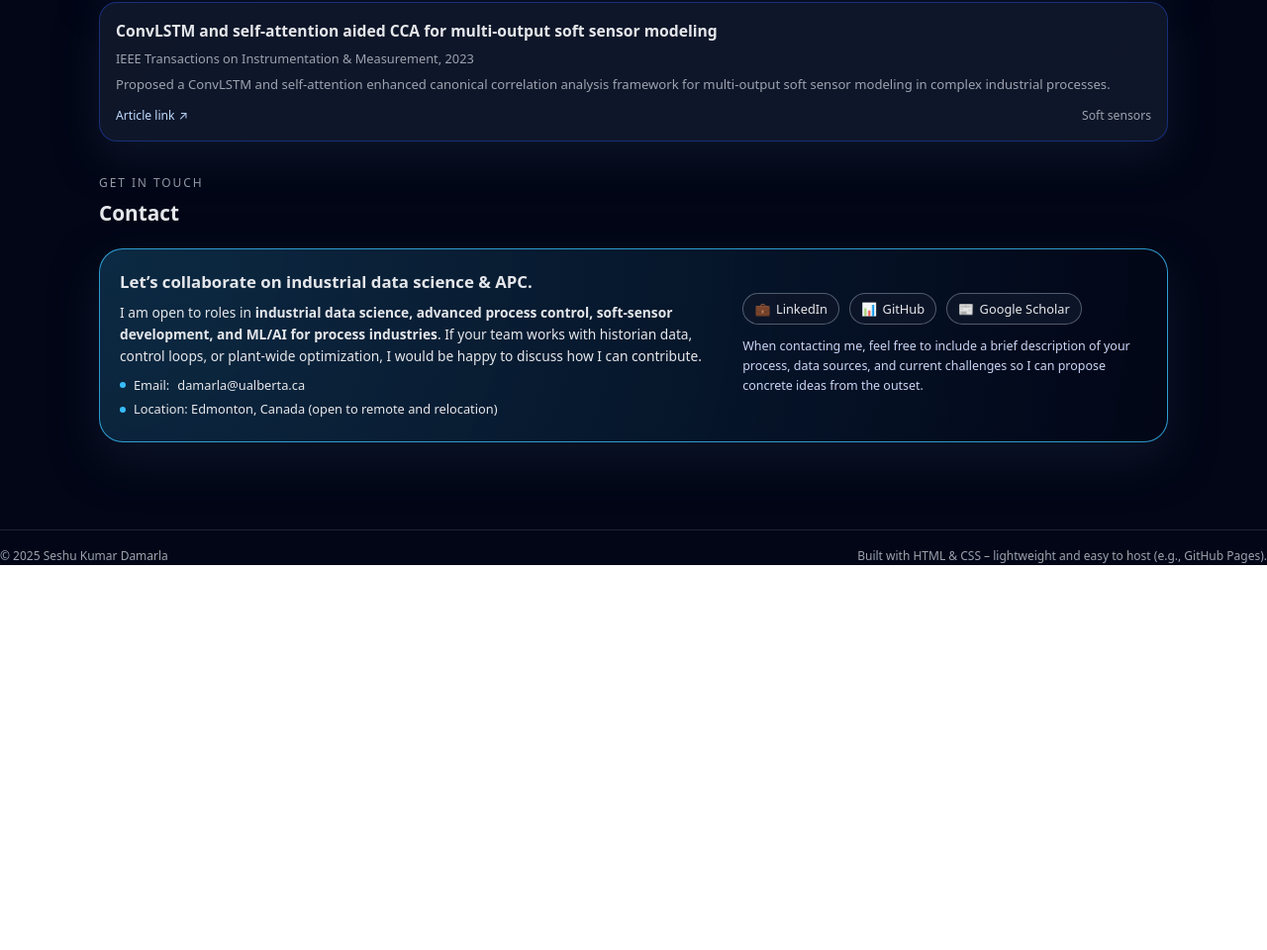
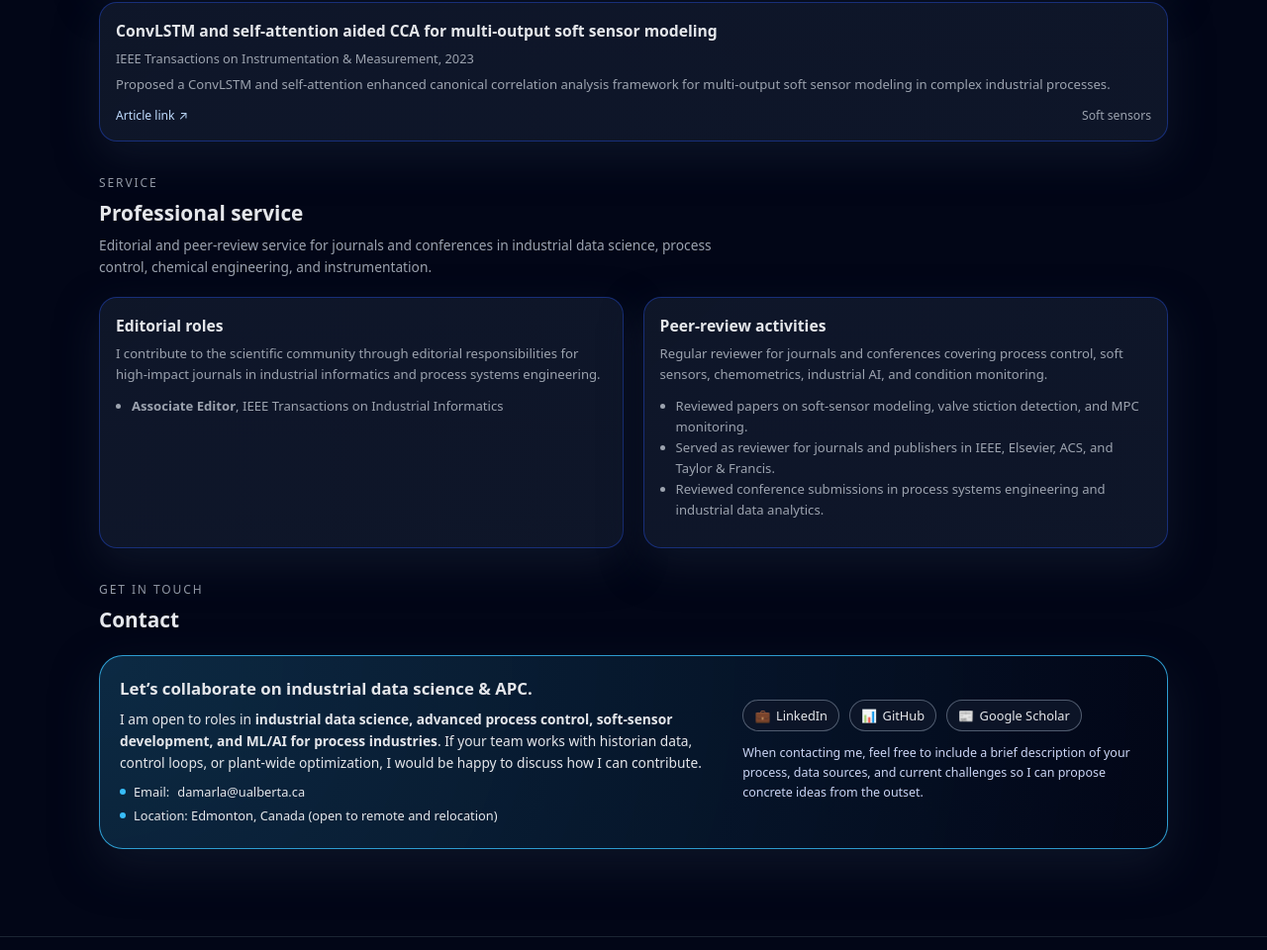
Before and after one commit to seshu-damarla/seshu-damarla.github.io, a plain HTML site: page index.html in a window 1280 px wide. Shown: the part 3485-4445 px from the top of the page at 99% size. Before the commit the page ends 4056 px from the top, so only its background shows below. Drawn offline with Linux system fonts and the light colour scheme.

```diff
--- a/index.html
+++ b/index.html
@@ -1054,6 +1054,47 @@
         <!-- You can keep adding more cards as needed -->
       </div>
     </section>
+    <!-- Professional Service -->
+    <section id="service">
+      <div class="section-header">
+        <div class="section-eyebrow">Service</div>
+        <h2 class="section-title">Professional service</h2>
+        <p class="section-desc">
+          Editorial and peer-review service for journals and conferences in industrial data science,
+          process control, chemical engineering, and instrumentation.
+        </p>
+      </div>
+
+      <div class="grid grid-2">
+        <article class="card">
+          <h3 class="card-heading">Editorial roles</h3>
+          <p class="card-body">
+            I contribute to the scientific community through editorial responsibilities for
+            high-impact journals in industrial informatics and process systems engineering.
+          </p>
+          <ul class="card-body" style="margin-left: 1rem; list-style: disc;">
+            <li>
+              <strong>Associate Editor</strong>, IEEE Transactions on Industrial Informatics
+            </li>
+            <!-- Add more if applicable -->
+            <!-- <li><strong>Guest Editor</strong>, Special issues on industrial ML and soft sensors</li> -->
+          </ul>
+        </article>
+
+        <article class="card">
+          <h3 class="card-heading">Peer-review activities</h3>
+          <p class="card-body">
+            Regular reviewer for journals and conferences covering process control, soft sensors,
+            chemometrics, industrial AI, and condition monitoring.
+          </p>
+          <ul class="card-body" style="margin-left: 1rem; list-style: disc;">
+            <li>Reviewed papers on soft-sensor modeling, valve stiction detection, and MPC monitoring.</li>
+            <li>Served as reviewer for journals and publishers in IEEE, Elsevier, ACS, and Taylor &amp; Francis.</li>
+            <li>Reviewed conference submissions in process systems engineering and industrial data analytics.</li>
+          </ul>
+        </article>
+      </div>
+    </section>
 
     <!-- Contact -->
     <section id="contact">
```
